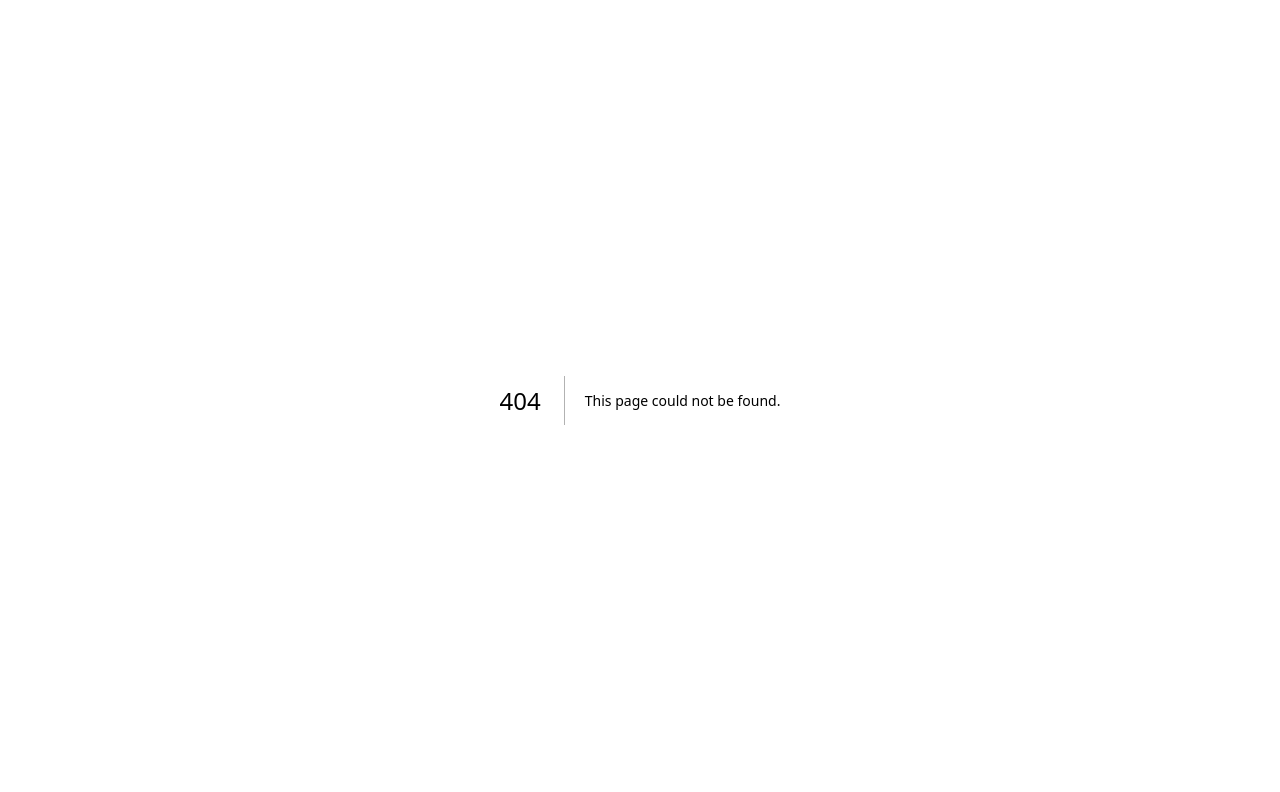
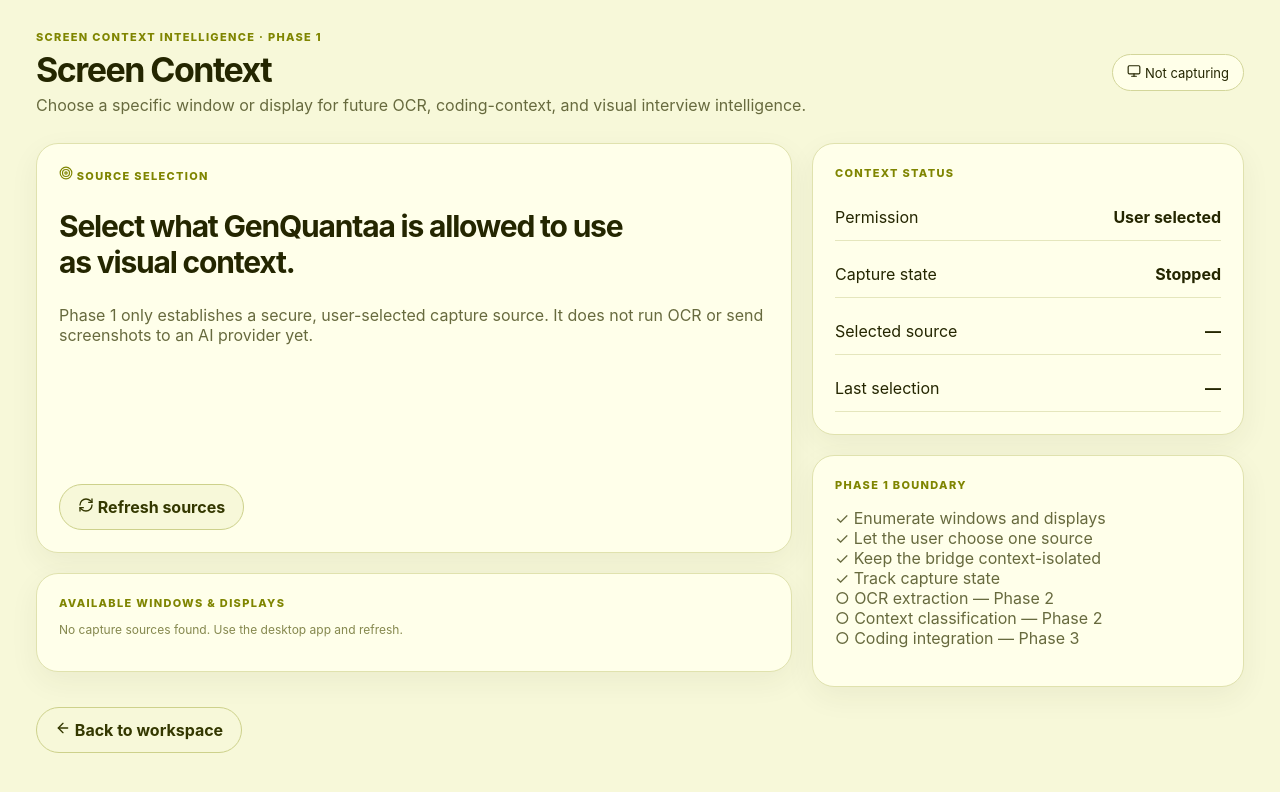
Before and after one commit to saikirankurapti-glitch/GENQUNATAA-AI, a Next.js app in the folder apps/web/: page /screen-context in a window 1280 px wide. Before the commit this address had no page. Shown: the top 792 px of the page. Built offline with nearby package versions, Linux system fonts and the light colour scheme.

Commit message:
feat: add screen context capture controls

```diff
--- /dev/null
+++ b/apps/web/app/screen-context/page.tsx
@@ -0,0 +1,35 @@
+"use client";
+
+import { useEffect, useState } from "react";
+import { ArrowLeft, Monitor, RefreshCw, Square, Target } from "lucide-react";
+
+type Source = { id: string; name: string; display_id?: string | null; thumbnail?: string | null };
+type State = { active?: boolean; selected_source?: Source | null; sources?: Source[]; last_capture_at?: string | null; status?: string; error?: string };
+
+declare global { interface Window { genquantaa?: { getScreenContextSources?: () => Promise<State>; startScreenContext?: (sourceId: string) => Promise<State>; stopScreenContext?: () => Promise<State>; getScreenContextState?: () => Promise<State>; onScreenContextState?: (callback: (state: State) => void) => () => void; }; } }
+
+export default function ScreenContextPage() {
+  const [state, setState] = useState<State>({ status: "idle", sources: [] });
+  const [loading, setLoading] = useState(false);
+  const [error, setError] = useState("");
+
+  async function refresh() { setLoading(true); setError(""); try { const result = await window.genquantaa?.getScreenContextSources?.(); if (result) setState(result); } catch (e) { setError(e instanceof Error ? e.message : "Could not list screen sources."); } finally { setLoading(false); } }
+  useEffect(() => { window.genquantaa?.getScreenContextState?.().then((result) => result && setState(result)); const unsubscribe = window.genquantaa?.onScreenContextState?.(setState); void refresh(); return () => unsubscribe?.(); }, []);
+
+  async function selectSource(id: string) { setLoading(true); setError(""); try { const result = await window.genquantaa?.startScreenContext?.(id); if (result) { setState(result); if (result.status === "error") setError(result.error || "Could not select source."); } } catch (e) { setError(e instanceof Error ? e.message : "Could not start screen context."); } finally { setLoading(false); } }
+  async function stop() { const result = await window.genquantaa?.stopScreenContext?.(); if (result) setState(result); }
+
+  const sources = state.sources || [];
+  return <main className="main">
+    <div className="top"><div><div className="eyebrow">Screen Context Intelligence · Phase 1</div><h1 className="title">Screen Context</h1><div className="subtitle">Choose a specific window or display for future OCR, coding-context, and visual interview intelligence.</div></div><span className="pill"><Monitor size={14} /> {state.active ? "Capture ready" : "Not capturing"}</span></div>
+    {error && <div className="card" style={{ marginBottom: 18 }}>{error}</div>}
+    <div className="grid"><section>
+      <div className="card hero"><div><div className="eyebrow"><Target size={14} /> Source selection</div><h2>Select what GenQuantaa is allowed to use as visual context.</h2><p className="subtitle">Phase 1 only establishes a secure, user-selected capture source. It does not run OCR or send screenshots to an AI provider yet.</p></div><div className="actions" style={{ marginTop: 18 }}><button className="secondary" onClick={refresh} disabled={loading}><RefreshCw size={16} /> {loading ? "Refreshing…" : "Refresh sources"}</button>{state.active && <button className="secondary" onClick={stop}><Square size={16} /> Stop context</button>}</div></div>
+      <div className="card" style={{ marginTop: 20 }}><div className="eyebrow">Available windows & displays</div>{sources.length === 0 ? <p className="muted">No capture sources found. Use the desktop app and refresh.</p> : <div className="list">{sources.map((source) => <div className="row" key={source.id} style={{ gap: 14, alignItems: "center" }}><div style={{ display: "flex", alignItems: "center", gap: 12, flex: 1 }}>{source.thumbnail ? <img src={source.thumbnail} alt="" width={96} height={54} style={{ objectFit: "cover", borderRadius: 8 }} /> : <Monitor size={20} />}<span><strong>{source.name}</strong><br /><small className="muted">{source.display_id ? `Display ${source.display_id}` : "Window"}</small></span></div><button className={state.selected_source?.id === source.id ? "primary" : "secondary"} onClick={() => selectSource(source.id)} disabled={loading}>{state.selected_source?.id === source.id ? "Selected" : "Use source"}</button></div>)}</div>}</div>
+    </section><aside>
+      <div className="card"><div className="eyebrow">Context status</div><div className="list"><div className="row"><span>Permission</span><b>User selected</b></div><div className="row"><span>Capture state</span><b>{state.active ? "Ready" : "Stopped"}</b></div><div className="row"><span>Selected source</span><b>{state.selected_source?.name || "—"}</b></div><div className="row"><span>Last selection</span><b>{state.last_capture_at ? new Date(state.last_capture_at).toLocaleTimeString() : "—"}</b></div></div></div>
+      <div className="card" style={{ marginTop: 20 }}><div className="eyebrow">Phase 1 boundary</div><p className="subtitle">✓ Enumerate windows and displays<br />✓ Let the user choose one source<br />✓ Keep the bridge context-isolated<br />✓ Track capture state<br />○ OCR extraction — Phase 2<br />○ Context classification — Phase 2<br />○ Coding integration — Phase 3</p></div>
+    </aside></div>
+    <button className="secondary" style={{ marginTop: 20 }} onClick={() => { window.location.href = "/"; }}><ArrowLeft size={16} /> Back to workspace</button>
+  </main>;
+}
```
